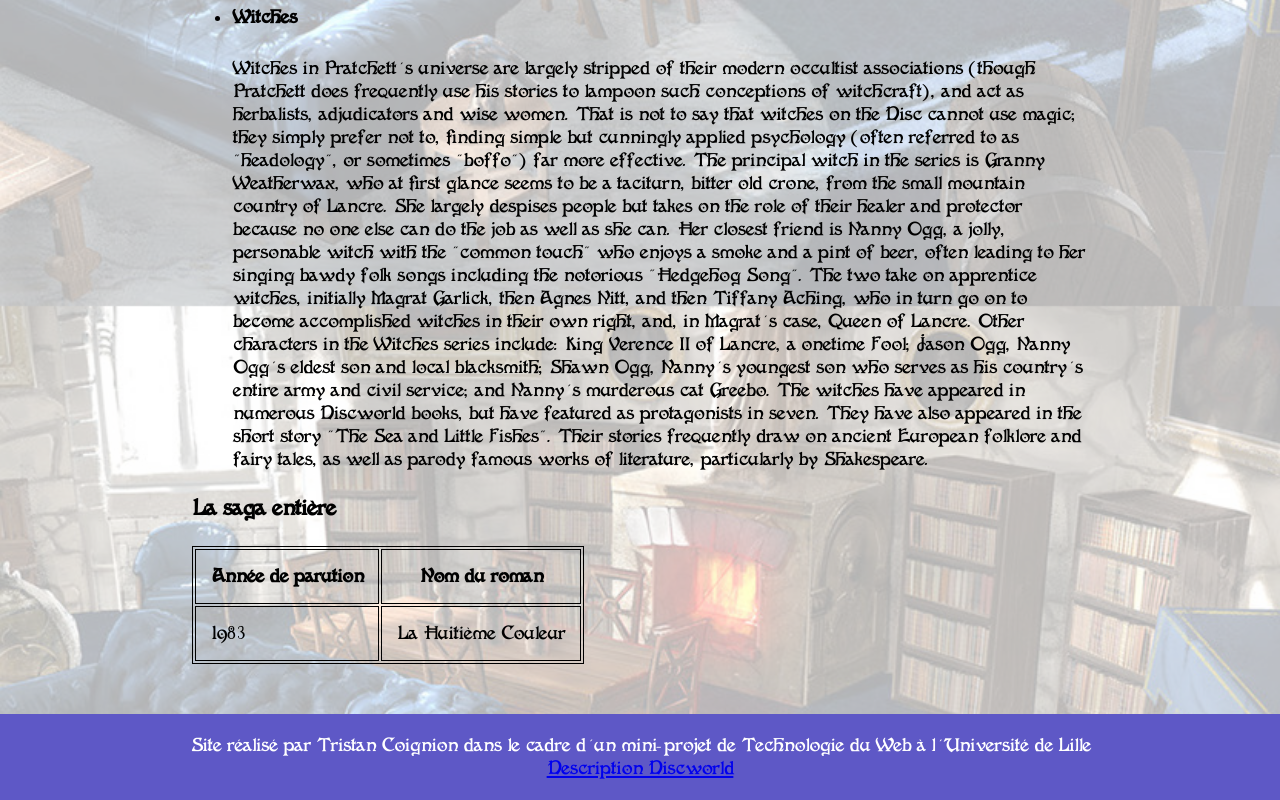
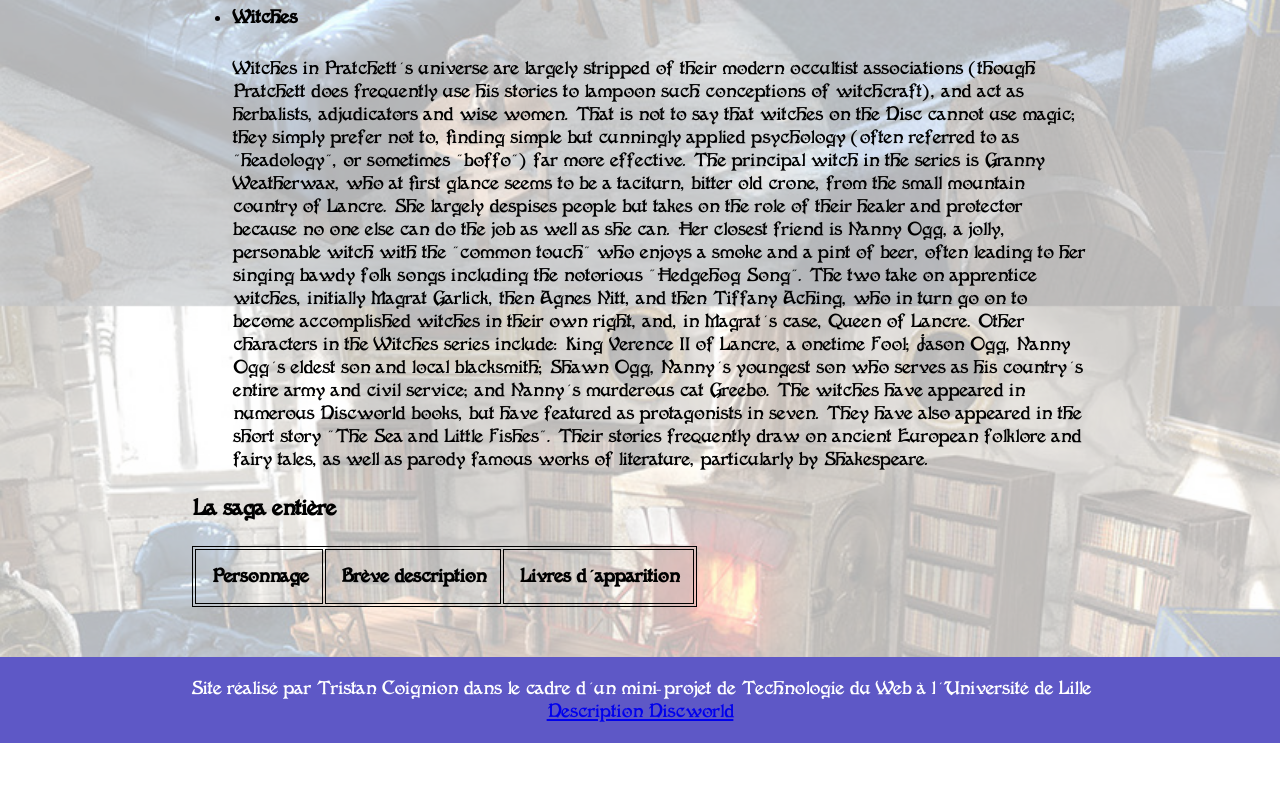
Before and after one commit to Saauan/Fantasy, a plain HTML site: page discworld.html in a window 1280 px wide. Shown: the part 2894-3694 px from the top of the page. After the commit the page ends 3637 px from the top, so only its background shows below. Drawn offline with Linux system fonts and the light colour scheme.

Commit message:
Added basic table for "La saga entière"

```diff
--- a/discworld.html
+++ b/discworld.html
@@ -88,10 +88,9 @@
 				<h3>La saga entière</h3>
 				<table>
 					<tr>
-						<th>Année de parution</th><th>Nom du roman</th>
-					</tr>
-					<tr>
-						<td><time datetime="1983">1983</time></td><td>La Huitième Couleur</td>
+						<th colspan="2">Personnage</th>
+						<th>Brève description</th>
+						<th>Livres d'apparition</th>
 					</tr>
 				</table>
 			</section>
```
